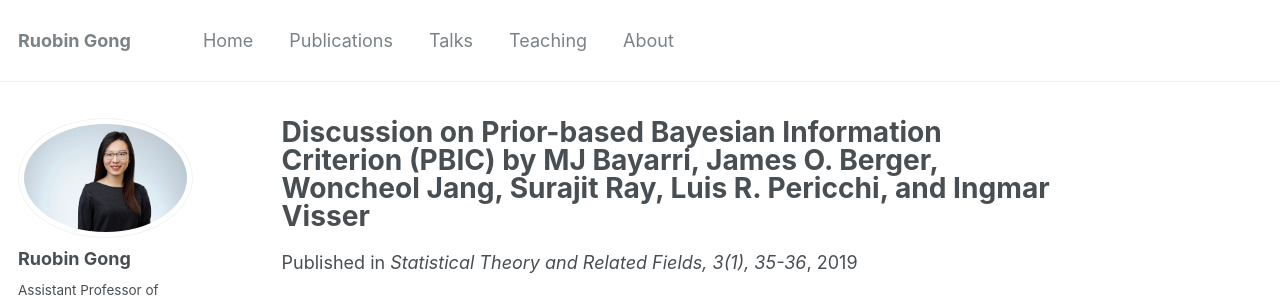
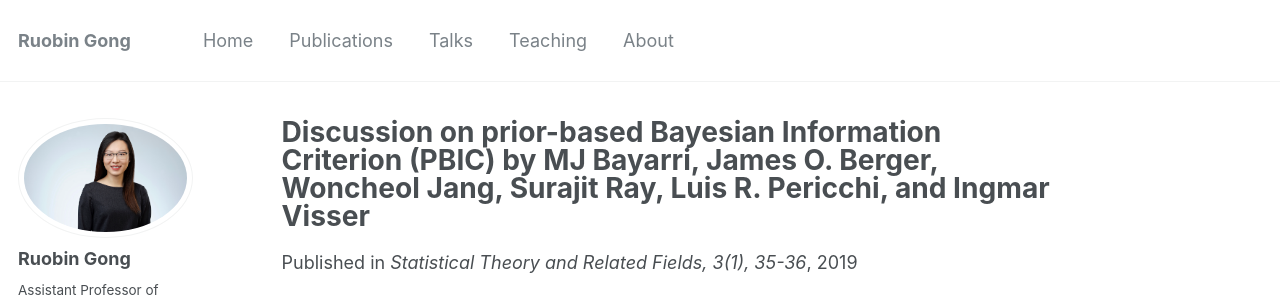
Before and after one commit to RuobinGong/RuobinGong.github.io, a Jekyll site: the page built from _publications/2019-01-02-pbic.md, in a window 1280 px wide. Shown: the top 302 px of the page. Built offline with Jekyll 4.4.1, drawn with Linux system fonts in a browser that asks for light colours; some web fonts are replaced.

```diff
--- a/_publications/2019-01-02-pbic.md
+++ b/_publications/2019-01-02-pbic.md
@@ -1,5 +1,5 @@
 ---
-title: "Discussion on Prior-based Bayesian Information Criterion (PBIC) by MJ Bayarri, James O. Berger, Woncheol Jang, Surajit Ray, Luis R. Pericchi, and Ingmar Visser"
+title: "Discussion on prior-based Bayesian Information Criterion (PBIC) by MJ Bayarri, James O. Berger, Woncheol Jang, Surajit Ray, Luis R. Pericchi, and Ingmar Visser"
 collection: publications
 permalink: /publication/2019-01-02-pbic
 excerpt: ''
```
